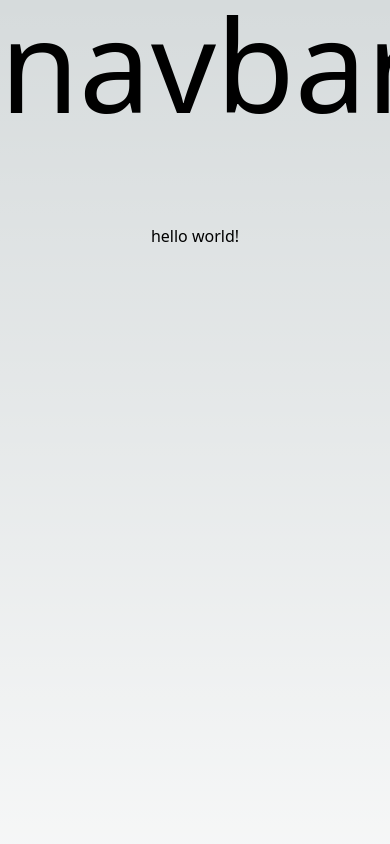
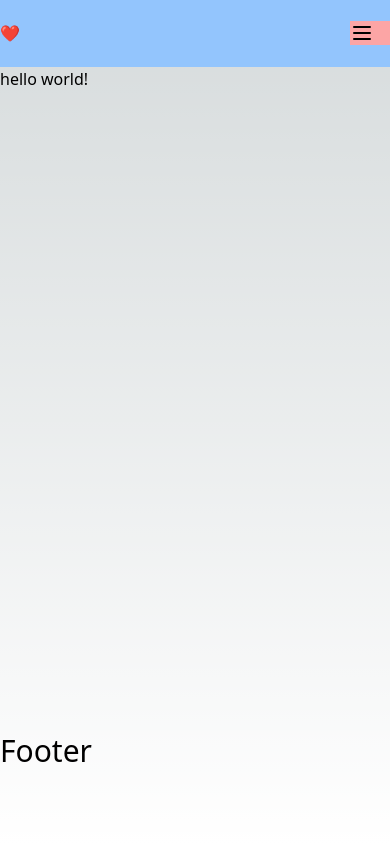
Before and after one commit to eteka03/Lulu_Games, a Next.js app: page / in a window 390 px wide. Shown: the top 844 px of the page. Built offline with nearby package versions, Linux system fonts and the light colour scheme.

Commit message:
navbar implementation

```diff
--- a/components/Layout/Footer.jsx
+++ b/components/Layout/Footer.jsx
@@ -2,7 +2,7 @@ import React from 'react'
 
 const Footer = () => {
   return (
-    <div className='text-9xl'>Footer</div>
+    <div className='text-3xl'>Footer</div>
   )
 }
 
--- a/components/Layout/Layout.jsx
+++ b/components/Layout/Layout.jsx
@@ -4,11 +4,11 @@ import Footer from './Footer'
 
 const Layout = ({children}) => {
   return (
-    <>
+    <div className="h-full grid auto-cols-fr grid-rows-layout">
       <Navbar/>
       <div>{children}</div>
       <Footer/>
-    </>
+    </div>
   )
 }
 
--- a/components/Layout/Navbar.jsx
+++ b/components/Layout/Navbar.jsx
@@ -1,11 +1,50 @@
-import React from 'react'
+import React, { useCallback, useState } from "react";
 
 const Navbar = () => {
+  const [isActiveMenu, setIsActiveMenu] = useState(false);
+
+  const toggleMenu = useCallback(() => {
+    setIsActiveMenu((prev) => !prev);
+  }, [setIsActiveMenu]);
+
   return (
-    <div className='text-9xl'>
-        navbar
-    </div>
-  )
-}
+    <header className="w-full md:pr-8 md:pl-8 bg-blue-300">
+      <nav className="flex flex-row w-full h-full  justify-between items-center md:pr-5 md:pl-5">
+        <div>❤</div>
+        <div
+          className={`flex flex-col md:flex-row md:w-auto  md:relative md:z-0  ${
+            isActiveMenu && "absolute top-0 z-50 pt-2 w-full"
+          }  bg-red-300`}
+        >
+          <div className="md:hidden pr-4 flex justify-end">
+            <svg
+              xmlns="http://www.w3.org/2000/svg"
+              id="menu-button"
+              className="h-6 w-6 cursor-pointer md:hidden block"
+              fill="none"
+              viewBox="0 0 24 24"
+              stroke="currentColor"
+              onClick={toggleMenu}
+            >
+              <path
+                strokeLinecap="round"
+                strokeLinejoin="round"
+                strokeWidth="2"
+                d="M4 6h16M4 12h16M4 18h16"
+              />
+            </svg>
+          </div>
+          <div className={`text-center md:block ${!isActiveMenu && "hidden"}`}>
+            <ul className="flex flex-col md:flex-row md:justify-between gap-3 md:gap-6 ">
+              <li>item-1</li>
+              <li>item-2</li>
+              <li>item-3</li>
+            </ul>
+          </div>
+        </div>
+      </nav>
+    </header>
+  );
+};
 
-export default Navbar
+export default Navbar;
--- a/pages/index.js
+++ b/pages/index.js
@@ -1,7 +1,6 @@
 import Head from 'next/head'
 import Image from 'next/image'
 import { Inter } from '@next/font/google'
-import styles from '../styles/Home.module.css'
 
 const inter = Inter({ subsets: ['latin'] })
 
@@ -14,7 +13,7 @@ export default function Home() {
         <meta name="viewport" content="width=device-width, initial-scale=1" />
         <link rel="icon" href="/favicon.ico" />
       </Head>
-      <main className={styles.main}>
+      <main >
         hello world!
 
       </main>
--- a/styles/globals.css
+++ b/styles/globals.css
@@ -87,6 +87,11 @@ html,
 body {
   max-width: 100vw;
   overflow-x: hidden;
+  height: 100%;
+}
+
+#__next{
+  height: 100%;
 }
 
 body {
--- a/tailwind.config.js
+++ b/tailwind.config.js
@@ -5,7 +5,11 @@ module.exports = {
     "./components/**/*.{js,ts,jsx,tsx}",
   ],
   theme: {
-    extend: {},
+    extend: {
+      "gridTemplateRows":{
+        "layout": "minmax(0,.3fr), minmax(0, 3fr), minmax(0,.5fr) "
+      }
+    },
   },
   plugins: [],
 }
```
